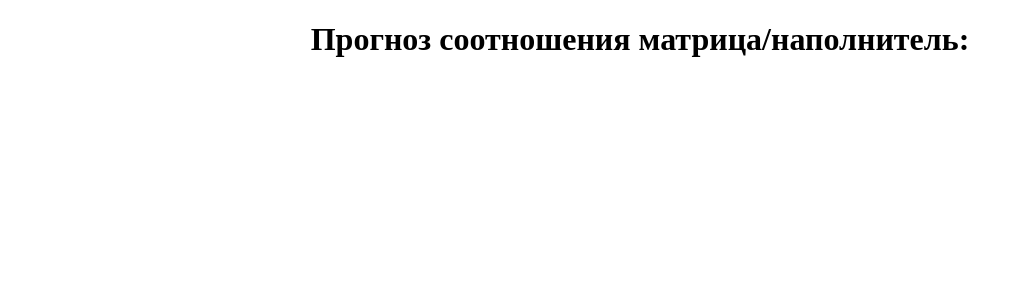
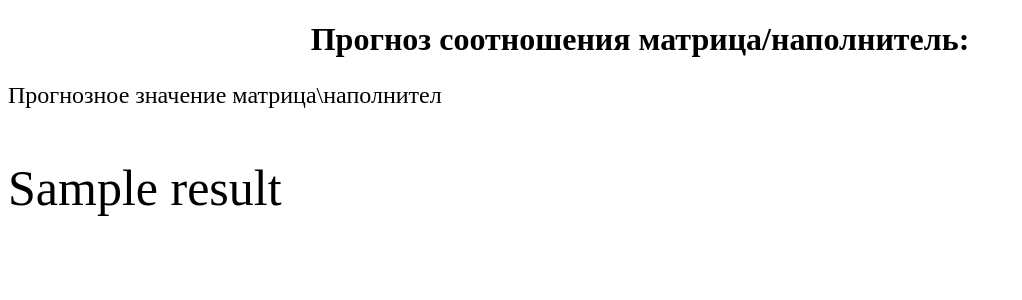
Before and after one commit to AleksandrSobolev13/BKP-Composite, a Flask app: template templates/main.html in a window 1280 px wide. Shown: the top 300 px of the page, without its empty margins (0-1022 px from the left). Run offline with Flask 3, Linux system fonts and the light colour scheme; the template is opened without the code that fills it: most values are stand-ins (such as "Sample title", 1, 10 or a date in 2020).

Commit message:
Update main.html

```diff
--- a/templates/main.html
+++ b/templates/main.html
@@ -10,5 +10,11 @@
 	<h1 align = "center">  Прогноз соотношения матрица/наполнитель: </h1>
 	</form>
 	</td><td>
+
+	{% if result %}
+		<p style="font-family: Times New Roman,Times,serif;"</p>
+		<p style="font-size:24px"> Прогнозное значение матрица\наполнител </p>
+		<p style="font-size:50px"> {{result}}</p>
+    	{% endif %}
 </tbody>
 </html>
```
